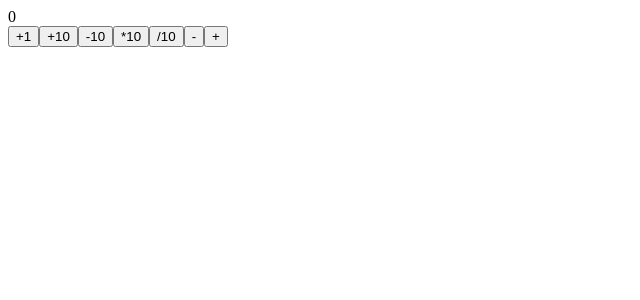
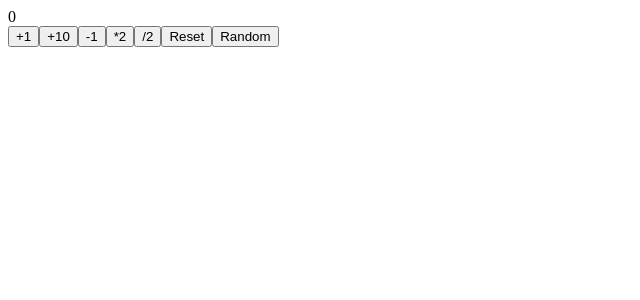
Before and after one commit to Aimarall/redux-example, a React (Create React App) app: page / in a window 1280 px wide. Shown: the top 300 px of the page, without its empty margins (0-640 px from the left). Built offline with nearby package versions, Linux system fonts and the light colour scheme.

Commit message:
added functions random

```diff
--- a/src/components/CounterControls.js
+++ b/src/components/CounterControls.js
@@ -1,35 +1,82 @@
+// import { useDispatch } from "react-redux";
+
+
+// const CounterControls = () =>{
+//     const dispatch = useDispatch();
+//     function incrementBy1Callback(){
+//         dispatch({type: "increment_by_1"});
+//     }
+//     function incrementBy10Callback() {
+//         dispatch({type: "increment_by_10"});
+//     }
+//     function incrementBy10Callback() {
+//         dispatch({type: "increment_by_10"});
+//     }
+//     function incrementBy10Callback() {
+//         dispatch({type: "increment_by_10"});
+//     }
+//     function incrementBy10Callback() {
+//         dispatch({type: "increment_by_10"});
+//     }
+
+//     return(
+//         <div>
+//             <button onClick={incrementBy1Callback}>+1</button>
+//             <button  onClick={incrementBy10Callback}>+10</button>
+//             <button  onClick={incrementBy10Callback}>-10</button>
+
+//             <button  onClick={incrementBy10Callback}>*10</button>
+//             <button  onClick={incrementBy10Callback}>/10</button>
+
+//             <button  onClick={incrementBy10Callback}>-</button>
+//             <button  onClick={incrementBy10Callback}>+</button>
+//         </div>
+//     );
+// }
+// export default CounterControls;
+
+
+
 import { useDispatch } from "react-redux";
 
 
 const CounterControls = () =>{
     const dispatch = useDispatch();
+
     function incrementBy1Callback(){
         dispatch({type: "increment_by_1"});
     }
     function incrementBy10Callback() {
         dispatch({type: "increment_by_10"});
     }
-    function incrementBy10Callback() {
-        dispatch({type: "increment_by_10"});
+
+    function decreaseBy1Callback() {
+        dispatch({type: "decrease_by_1"});
     }
-    function incrementBy10Callback() {
-        dispatch({type: "increment_by_10"});
+    function multiplicationBy2Callback() {
+        dispatch({type: "multiplication_by_2"});
     }
-    function incrementBy10Callback() {
-        dispatch({type: "increment_by_10"});
+    function divisionBy2Callback() {
+        dispatch({type: "division_by_2"});
     }
 
+    function resetBy2Callback() {
+        dispatch({type: "reset_by_2"});
+    }
+    function randomBy2Callback() {
+        dispatch({type: "random_by_2"});
+    }
     return(
         <div>
             <button onClick={incrementBy1Callback}>+1</button>
             <button  onClick={incrementBy10Callback}>+10</button>
-            <button  onClick={incrementBy10Callback}>-10</button>
+            <button  onClick={decreaseBy1Callback}>-1</button>
+            <button  onClick={multiplicationBy2Callback}>*2</button>
+            <button  onClick={divisionBy2Callback}>/2</button>
 
-            <button  onClick={incrementBy10Callback}>*10</button>
-            <button  onClick={incrementBy10Callback}>/10</button>
+            <button  onClick={resetBy2Callback}>Reset</button>
+            <button  onClick={randomBy2Callback}>Random</button>
 
-            <button  onClick={incrementBy10Callback}>-</button>
-            <button  onClick={incrementBy10Callback}>+</button>
         </div>
     );
 }
```
